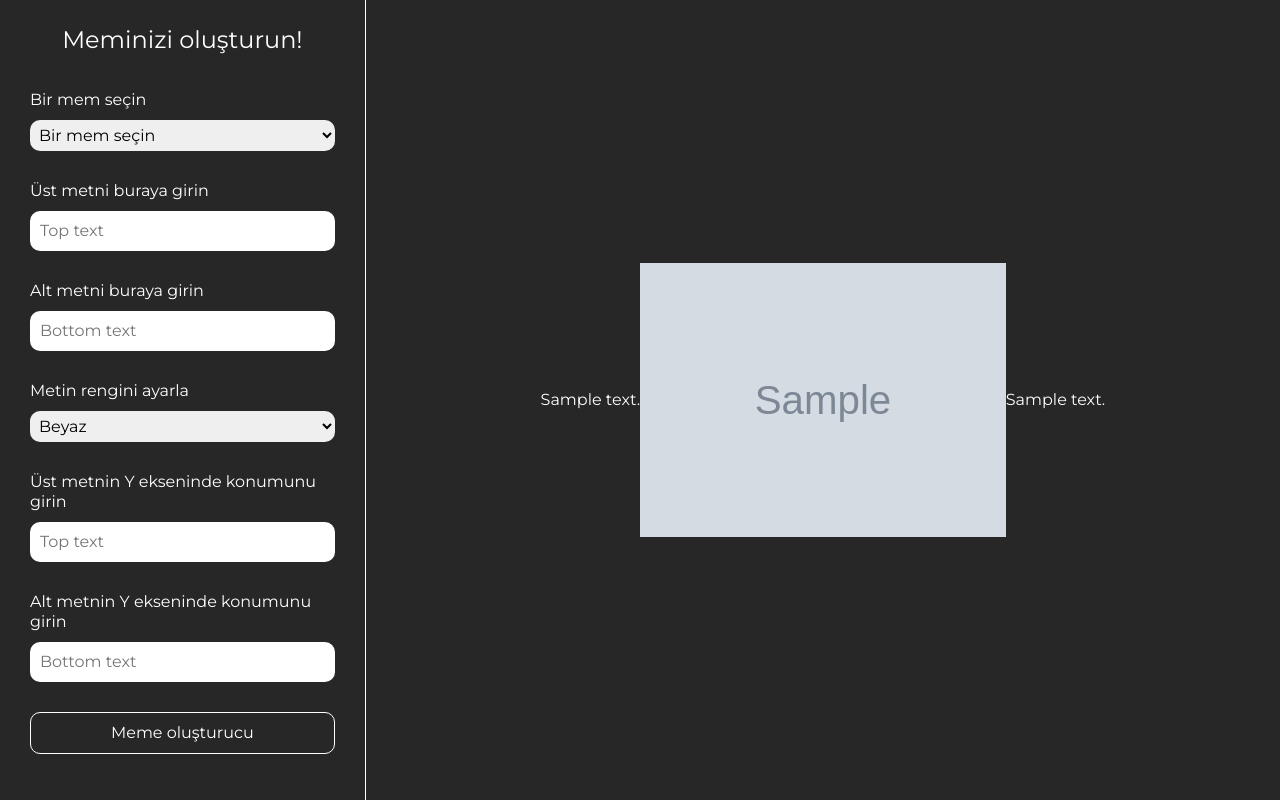
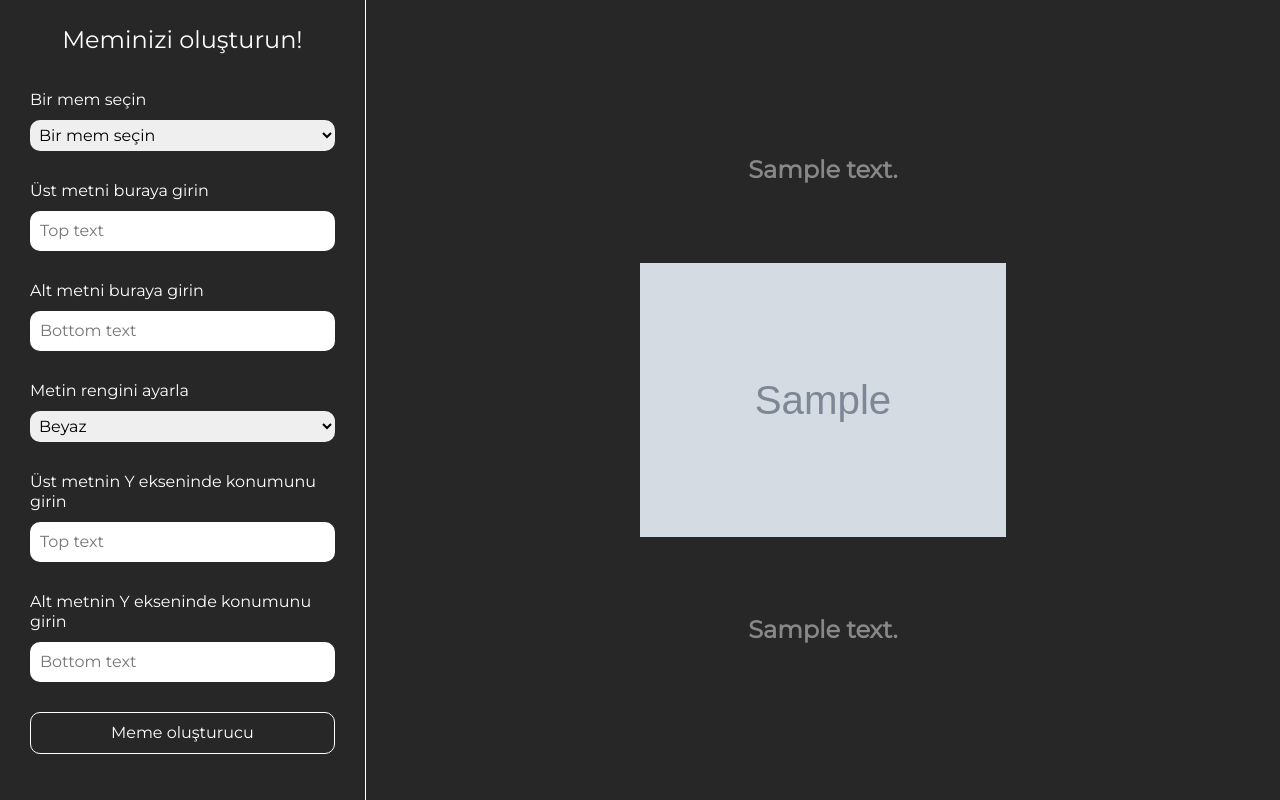
Before and after one commit to kodlanddersleri/M3L4, a Flask app: template templates/index.html in a window 1280 px wide. Shown: the part 91-891 px from the top of the page. Run offline with Flask 3, Linux system fonts and the light colour scheme; the template is opened without the code that fills it: most values are stand-ins (such as "Sample title", 1, 10 or a date in 2020); grey boxes marked "Sample" are stand-in pictures.

Commit message:
Update index.html

```diff
--- a/templates/index.html
+++ b/templates/index.html
@@ -55,6 +55,8 @@
             <label for="color-selector">Metin rengini ayarla</label>
             <select name="color-selector" id="color-selector">
               <option value="white" {% if selected_color == 'white' %}selected{% endif %}>Beyaz</option>
+              <option value="red" {% if selected_color == 'red' %}selected{% endif %}>Kırmızı</option>
+              <option value="green" {% if selected_color == 'green' %}selected{% endif %}>Yeşil</option>
               <option value="black" {% if selected_color == 'black' %}selected{% endif %}>Siyah</option>
               <!--Ek görev #1. Yeni renkler ekleyin -->
 
@@ -77,14 +79,14 @@
 
       <p class="text_top" style="color: {{selected_color}}; top: {{ text_top_y }}px">
         <!-- Görev #2. Değişkenleri HTML’e taşıma -->
-        <p>{{text_top}}</p>
+        {{text_top}}
       </p>
 
       <img class="meme" src="{{ url_for('serve_images', path=selected_image) }}" alt="{{ selected_image }}">
 
-      <p class="text_bottom" style="color: {{ selected_color }}; bottom: {{ text_bottom_y }}px" >
+      <p class="text_bottom" style="color: {{ selected_color }}; bottom: {{ text_bottom_y }}px">
         <!-- Görev #2. Değişkenleri HTML’e taşıma -->
-        <p>{{text_bottom}}</p>
+        {{text_bottom}}
       </p>
     </div>
     {% endblock %}
```
